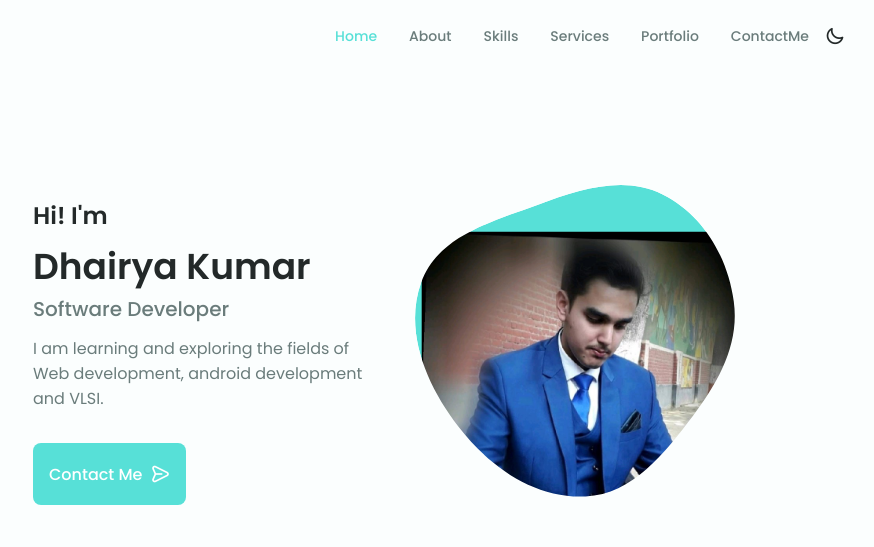
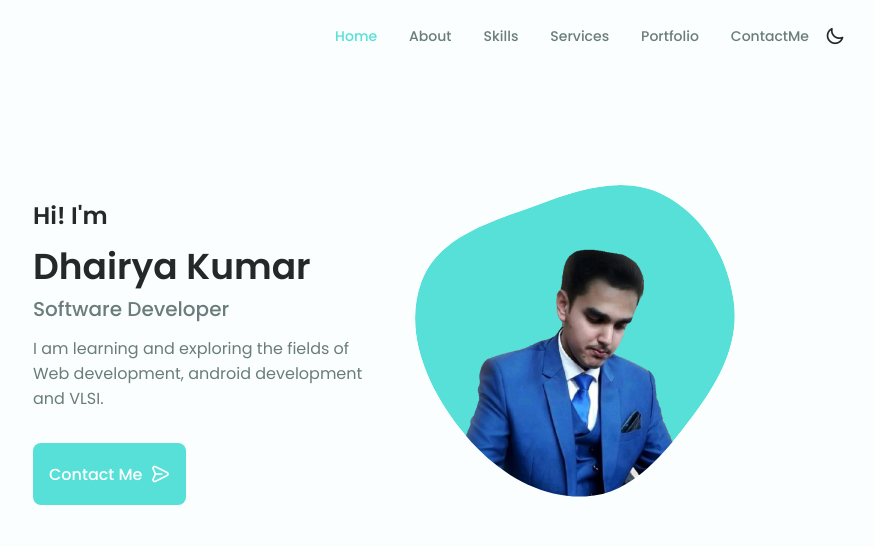
Before and after one commit to Dhairyakumar1233/Personal-Portfolio, a plain HTML site: page index.html in a window 1280 px wide. Shown: the top 547 px of the page, 279-1153 px from the left. Drawn offline with nearby package versions, Linux system fonts and the light colour scheme.

Commit message:
Update index.html

```diff
--- a/index.html
+++ b/index.html
@@ -113,7 +113,7 @@
                             </mask>
                             <g mask="url(#mask0)">
                                 <path d="M9.19024 145.964C34.0253 76.5814 114.865 54.7299 184.111 29.4823C245.804 6.98884 311.86 -14.9503 370.735 14.143C431.207 44.026 467.948 107.508 477.191 174.311C485.897 237.229 454.931 294.377 416.506 344.954C373.74 401.245 326.068 462.801 255.442 466.189C179.416 469.835 111.552 422.137 65.1576 361.805C17.4835 299.81 -17.1617 219.583 9.19024 145.964Z"/>
-                                <image class="home__blob-img" x="10" y="70" href="assets/img/Dhariya_Kumar.jpeg"/>
+                                <image class="home__blob-img" x="10" y="70" href="assets/img/Dhariya_Kumar.png"/>
                             </g>
                         </svg>
                     </div>
```
